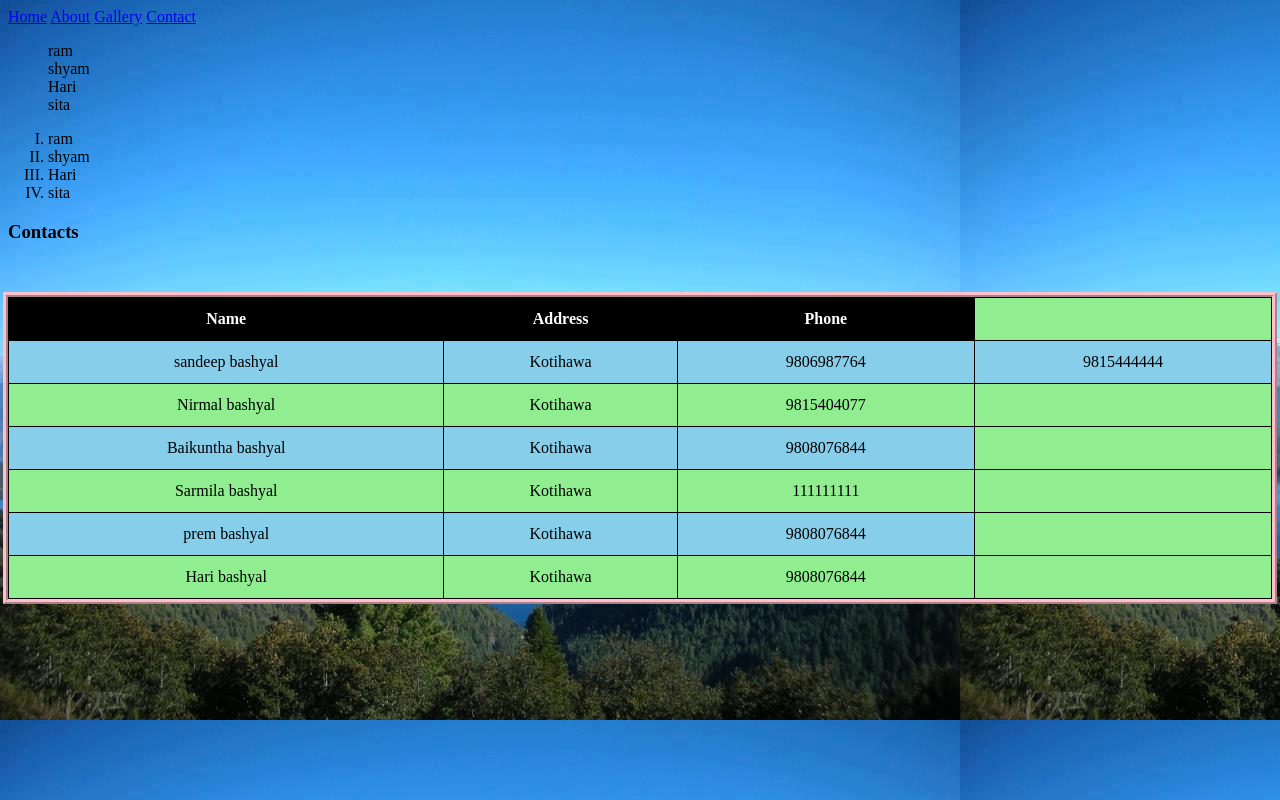
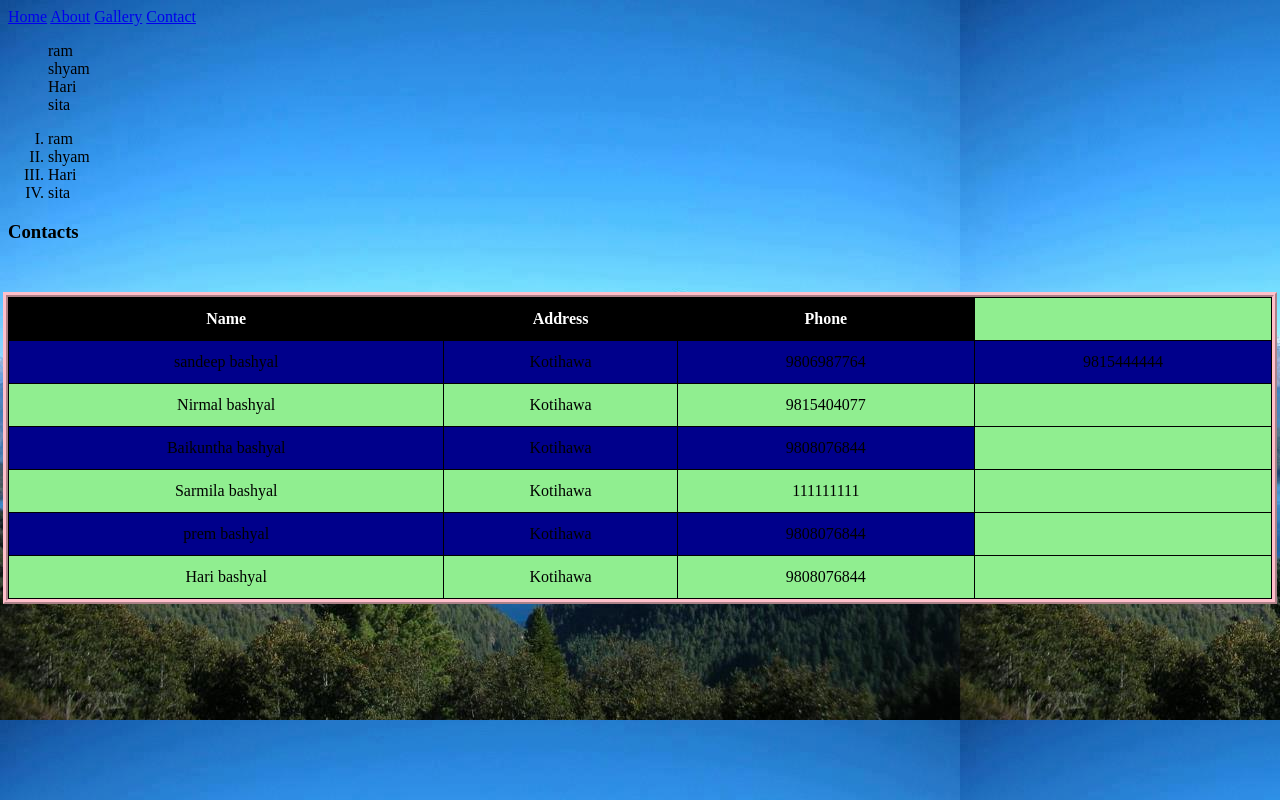
Before and after one commit to tsundip4/htmlcss-beginning, a plain HTML site: page contact.html in a window 1280 px wide. Drawn offline with Linux system fonts and the light colour scheme.

Commit message:
contact changed

```diff
--- a/contact.html
+++ b/contact.html
@@ -18,7 +18,7 @@
 
 				}
 				tr:nth-child(even){
-					background-color: skyblue;/* this will makes the table with even row changes its color*/
+					background-color: darkblue;/* this will makes the table with even row changes its color*/
 
 
 				}
```
